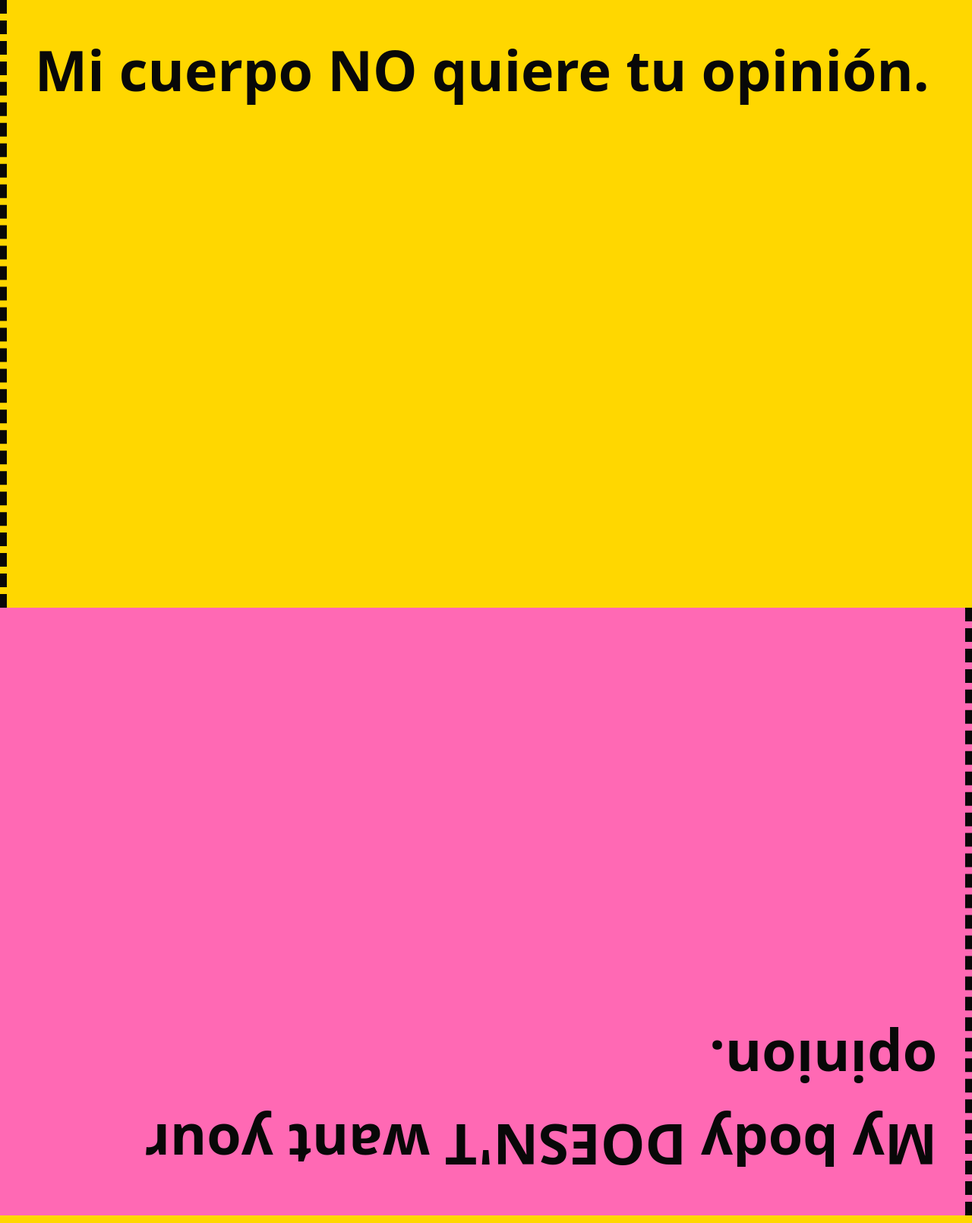
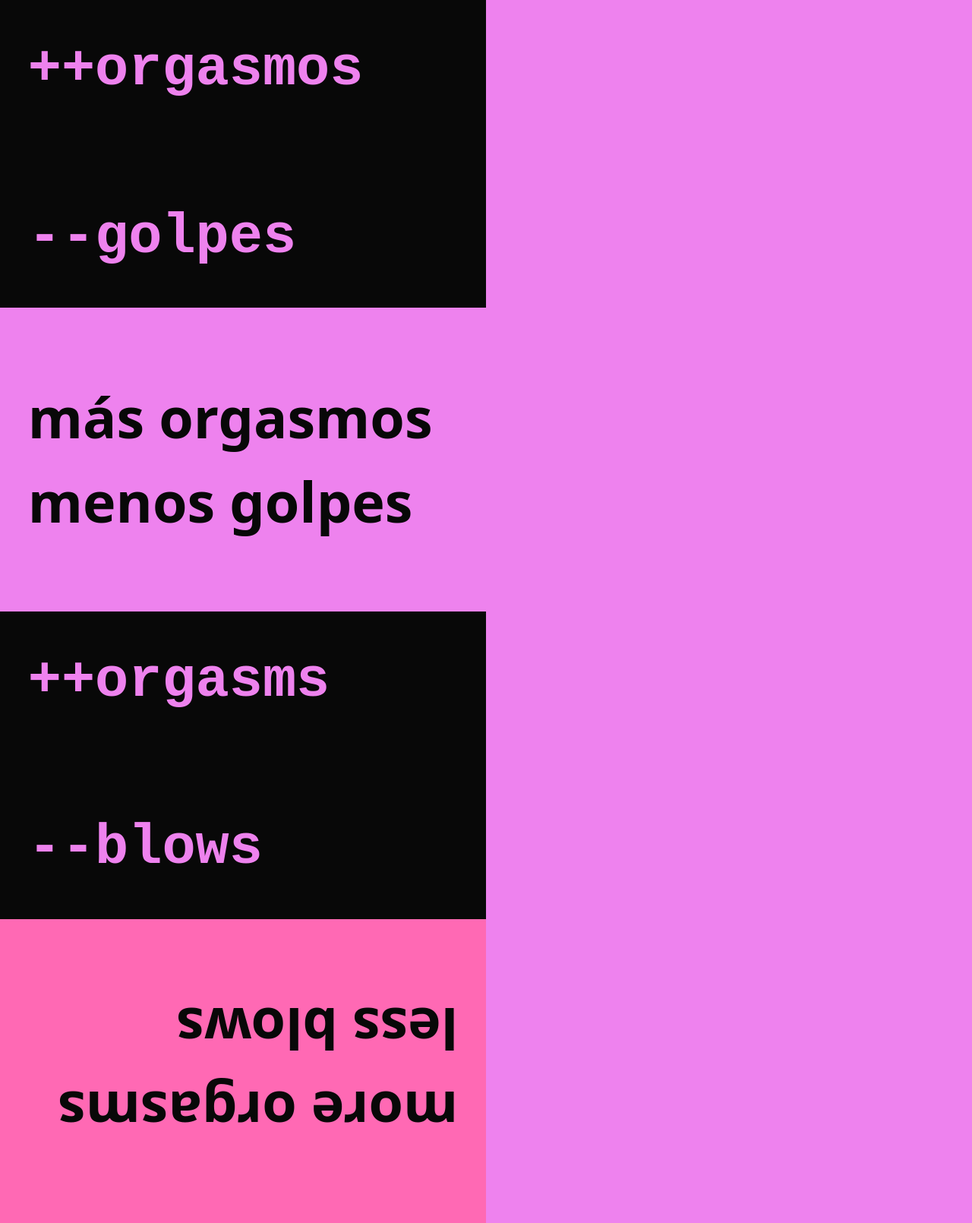
Before and after one commit to webmural/momg, a plain HTML site: page index.html in a window 1280 px wide. Shown: the whole page at 76% size. Drawn offline with Linux system fonts and the light colour scheme.

Commit message:
wet code (#1)

```diff
--- a/index.html
+++ b/index.html
@@ -1,36 +1,41 @@
 <!DOCTYPE html>
-<html class="sol flora mundo">
+<html class="sol flora mundo" lang="es-CL">
 <meta charset="utf-8">
-<meta name="theme-color" content="Gold">
 
-<title lang="es-CO">Mi cuerpo NO quiere tu opinion</title>
+<title>más orgasmos menos golpes</title>
 
-<meta
-  name="viewport"
-  content="width=device-width, initial-scale=1, shrink-to-fit=no">
-
-<meta
-  name="description"
-  content="Yellow web poster based on stencil seen IRL on a yellow wall in Colombia"
-  lang="en-US">
-
+<meta name="theme-color" content="gold">
+<meta name="viewport" content="width=device-width, initial-scale=1">
+<meta name="description" content="mural web apoyando mujeres libres">
 <link rel="stylesheet" href="opinion.css">
 
 <body class="cuerpo">
 
-<h1 class="voz" lang="es-CO">
-  Mi cuerpo NO quiere tu opinion
+<h1 class="voz">
+  más orgasmos menos golpes
 </h1>
 
 <figure class="spine">
-  <blockquote lang="es-CO" class="quote capo amor">
-    Mi cuerpo <em class="muy">no</em> quiere tu opinión<b class"muy">.</b>
+  <blockquote lang="es-CL" class="quote capo amor luna">
+    <code>++orgasmos</code>
+    <br>
+    <code>--golpes</code>
+  </blockquote>
+  <blockquote lang="es-CL" class="quote capo amor">
+    más orgasmos<br>menos golpes
+  </blockquote>
+</figure>
+<figure class="spine">
+  <blockquote lang="en-US" class="quote capo amor luna">
+    <code>++orgasms</code>
+    <br>
+    <code>--blows</code>
   </blockquote>
   <blockquote lang="en-US" class="quote capo amor jugo loco">
-    My body <em class="muy">doesn't</em> want your opinion<b class"muy">.</b>
+    more orgasms<br>less blows
   </blockquote>
 </figure>
 
-<footer hidden>
-  Based on foto from Colombia
+<footer hidden lang="en-US">
+  Based on foto from Chile
 </footer>
--- a/opinion.css
+++ b/opinion.css
@@ -1,8 +1,8 @@
 .flora * { color: inherit }
-.sol { background: Gold !important; color: #080808 !important }
-.luna { background: #080808 !important; color: Gold !important }
-.jugo { background: HotPink !important; color: #080808 !important }
-.metal { background: Silver !important; color: #080808 !important }
+.sol { background: violet !important; color: #080808 !important }
+.luna { background: #080808 !important; color: violet !important }
+.jugo { background: hotpink !important; color: #080808 !important }
+.metal { background: hotpink !important; color: #080808 !important }
 
 .mundo {
   font-family: system-ui, sans-serif;
@@ -43,9 +43,11 @@
 .quote {
   box-sizing: border-box;
   padding: 1rem;
-  border-left: .25rem dashed;
-  display: block;
-  min-height: 100vh;
+  display: flex;
+  flex-flow: column;
+  justify-content: center;
+  min-height: 50vh;
+  max-width: 50vw;
 }
 
 .loco {
```
